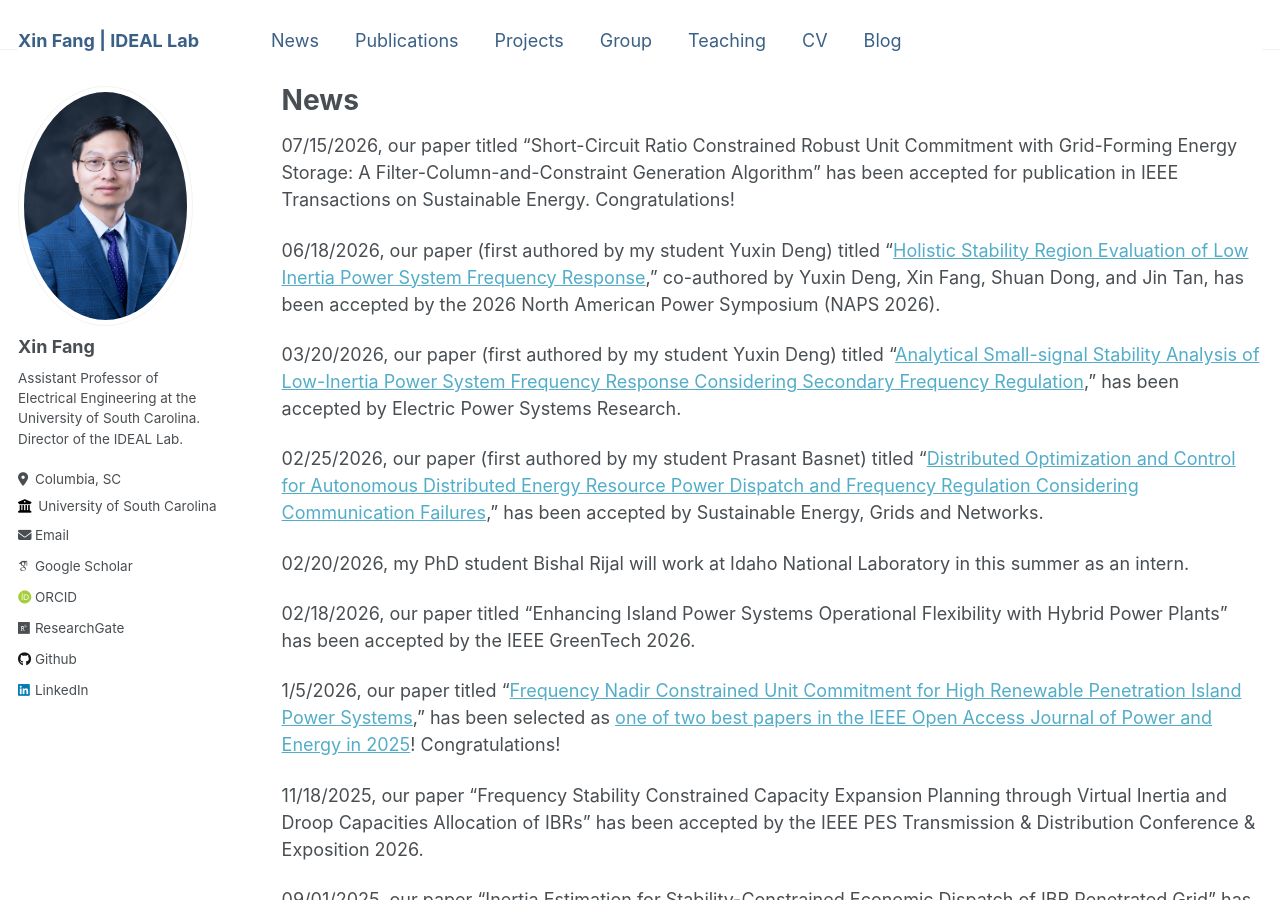
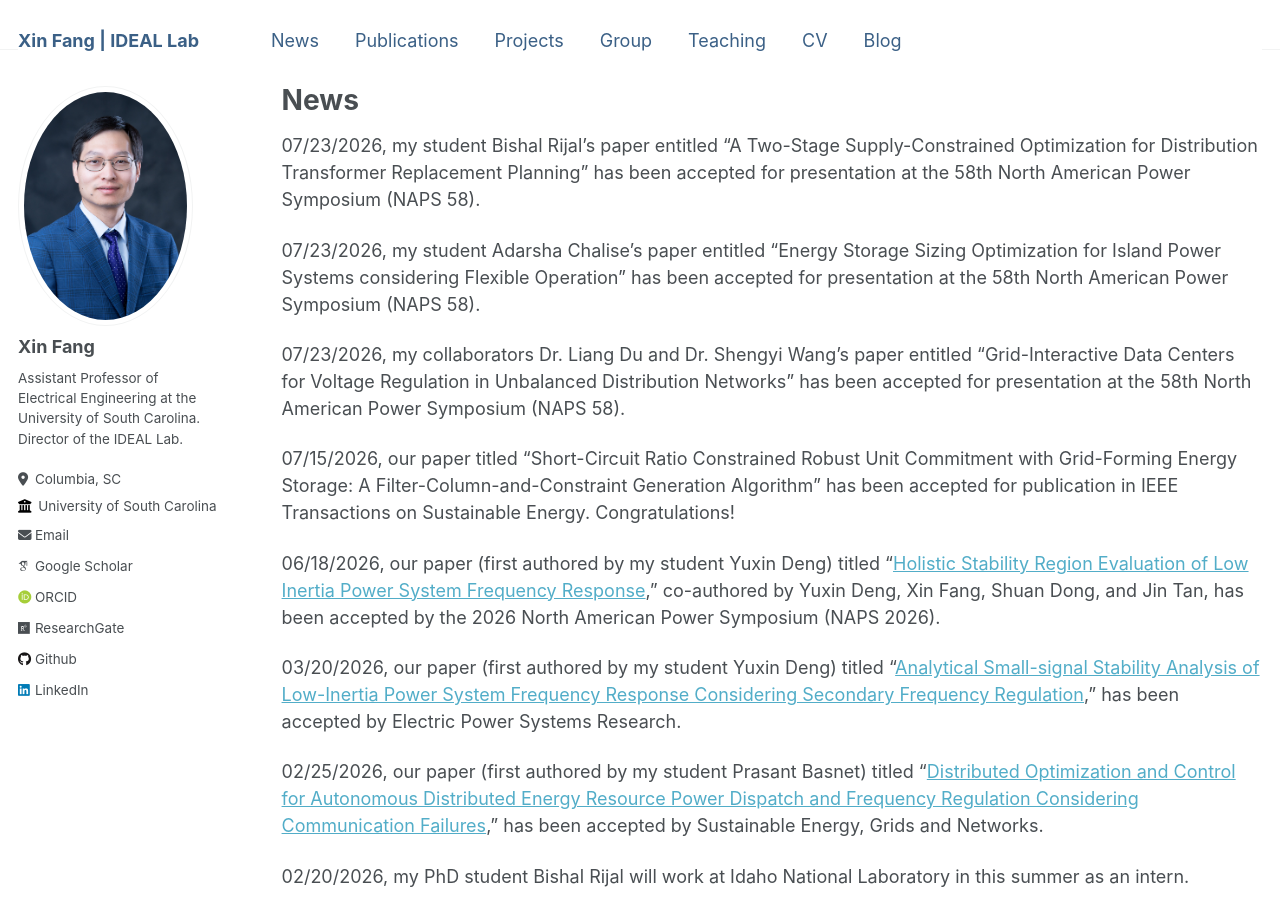
Before and after one commit to XinFang88/xinfang88.github.io, a Jekyll site: the page built from _pages/news.md, in a window 1280 px wide and 900 px high. Built offline with Jekyll 4.4.1, drawn with Linux system fonts in a browser that asks for light colours; some web fonts are replaced.

Commit message:
publication news

```diff
--- a/_pages/news.md
+++ b/_pages/news.md
@@ -6,6 +6,12 @@ author_profile: true
 ---
 
 {% include base_path %}
+
+07/23/2026, my student Bishal Rijal's paper entitled "A Two-Stage Supply-Constrained Optimization for Distribution Transformer Replacement Planning" has been accepted for presentation at the 58th North American Power Symposium (NAPS 58).
+
+07/23/2026, my student Adarsha Chalise's paper entitled "Energy Storage Sizing Optimization for Island Power Systems considering Flexible Operation" has been accepted for presentation at the 58th North American Power Symposium (NAPS 58).
+
+07/23/2026, my collaborators Dr. Liang Du and Dr. Shengyi Wang's paper entitled "Grid-Interactive Data Centers for Voltage Regulation in Unbalanced Distribution Networks" has been accepted for presentation at the 58th North American Power Symposium (NAPS 58).
 
 07/15/2026, our paper titled "Short-Circuit Ratio Constrained Robust Unit Commitment with Grid-Forming Energy Storage: A Filter-Column-and-Constraint Generation Algorithm" has been accepted for publication in IEEE Transactions on Sustainable Energy. Congratulations!
 
```
